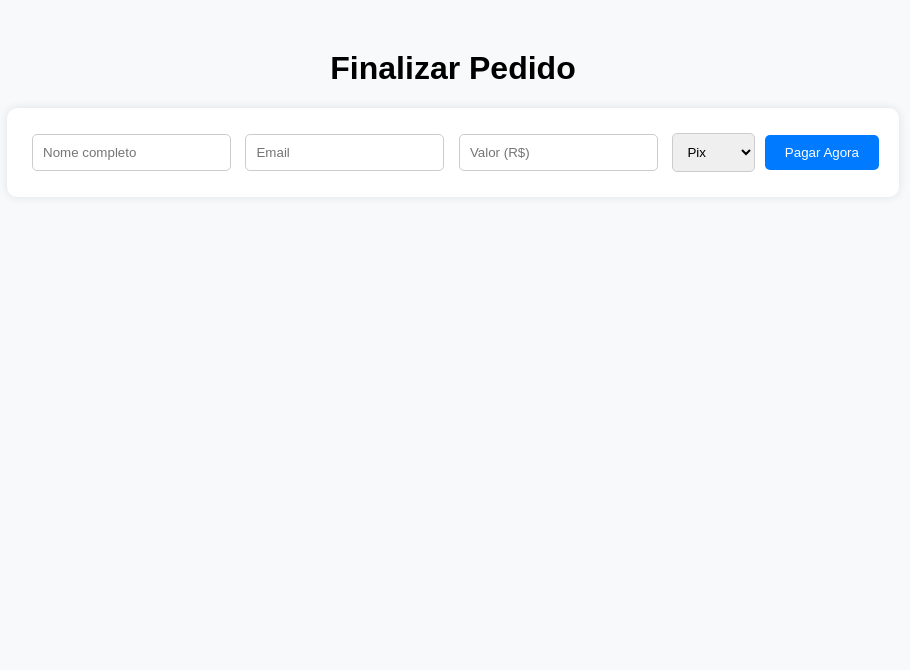
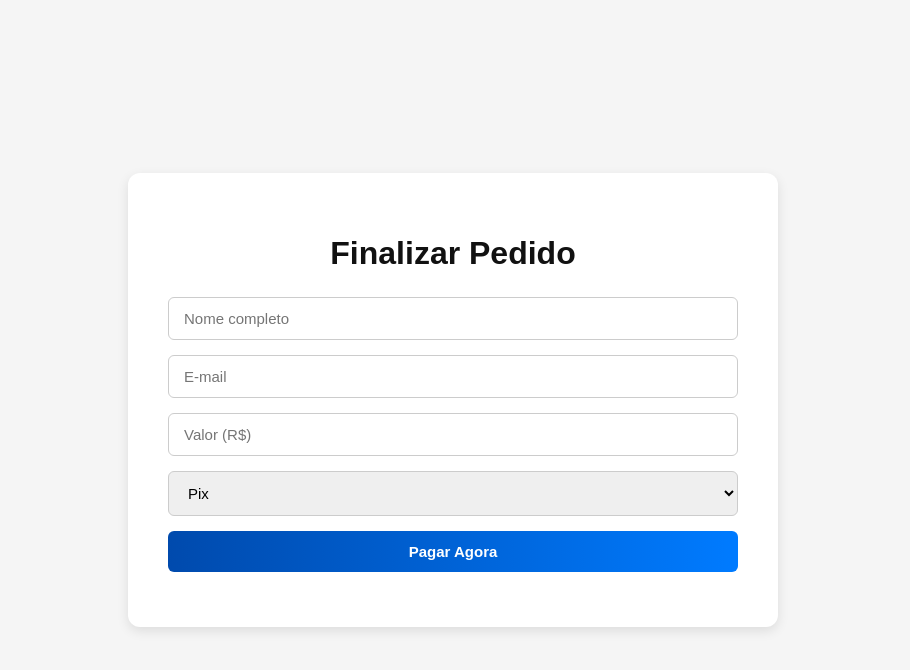
Before and after one commit to ViniciusRMesquita/checkout-arkama, a website: page index.html in a window 1280 px wide. Shown: the whole page, without its empty margins (187-1097 px from the left). Drawn offline with Linux system fonts and the light colour scheme.

Commit message:
Update index.html

```diff
--- a/index.html
+++ b/index.html
@@ -1,69 +1,100 @@
 <!DOCTYPE html>
-<html lang="pt-br">
+<html lang="pt-BR">
 <head>
   <meta charset="UTF-8" />
+  <meta name="viewport" content="width=device-width, initial-scale=1.0" />
   <title>Finalizar Pedido</title>
   <style>
+    * {
+      font-family: "Poppins", sans-serif;
+      box-sizing: border-box;
+    }
     body {
-        font-family: Arial, sans-serif;
-        background: #f8f9fa;
+      background-color: #f5f5f5;
+      display: flex;
+      align-items: center;
+      justify-content: center;
+      height: 100vh;
+      margin: 0;
+    }
+    .container {
+      background-color: white;
+      border-radius: 12px;
+      box-shadow: 0 4px 12px rgba(0, 0, 0, 0.1);
+      padding: 40px;
+      width: 90%;
+      max-width: 650px;
       text-align: center;
-        margin-top: 50px;
+    }
+    h1 {
+      color: #111;
+      margin-bottom: 25px;
     }
     form {
-        display: inline-block;
-        background: #fff;
-        padding: 20px;
-        border-radius: 10px;
-        box-shadow: 0 0 10px rgba(0, 0, 0, 0.1);
+      display: grid;
+      gap: 15px;
     }
-      input,
-      select {
-        margin: 5px;
-        padding: 10px;
-        border-radius: 5px;
+    input, select, button {
+      padding: 12px 15px;
+      border-radius: 6px;
       border: 1px solid #ccc;
+      font-size: 15px;
+      width: 100%;
     }
     button {
-        background: #007bff;
+      background: linear-gradient(90deg, #004aad, #007bff);
       color: white;
-        padding: 10px 20px;
+      font-weight: bold;
+      cursor: pointer;
       border: none;
-        border-radius: 5px;
-        cursor: pointer;
+      transition: 0.3s;
     }
     button:hover {
-        background: #0056b3;
+      background: linear-gradient(90deg, #003b8a, #006ae0);
     }
     .mensagem {
-        margin-top: 20px;
+      margin-top: 15px;
+      font-size: 15px;
+    }
+    .erro {
+      color: #d32f2f;
+    }
+    .sucesso {
+      color: #2e7d32;
     }
   </style>
 </head>
 <body>
+  <div class="container">
     <h1>Finalizar Pedido</h1>
-    <form id="checkoutForm">
-      <input type="text" name="nome" placeholder="Nome completo" required />
-      <input type="email" name="email" placeholder="Email" required />
-      <input type="number" name="valor" placeholder="Valor (R$)" required />
-      <select name="metodo" required>
-        <option value="Pix">Pix</option>
-        <option value="Cartao">Cartão</option>
+    <form id="form-pagamento">
+      <input type="text" id="nome" placeholder="Nome completo" required />
+      <input type="email" id="email" placeholder="E-mail" required />
+      <input type="number" step="0.01" id="valor" placeholder="Valor (R$)" required />
+      <select id="formaPagamento" required>
+        <option value="pix">Pix</option>
+        <option value="credit_card">Cartão de Crédito</option>
       </select>
       <button type="submit">Pagar Agora</button>
     </form>
-
-    <div class="mensagem" id="mensagem"></div>
+    <div id="mensagem" class="mensagem"></div>
+  </div>
 
   <script>
-      document
-        .getElementById("checkoutForm")
-        .addEventListener("submit", async (e) => {
+    const form = document.getElementById("form-pagamento");
+    const mensagem = document.getElementById("mensagem");
+
+    form.addEventListener("submit", async (e) => {
       e.preventDefault();
-          const form = e.target;
-          const dados = Object.fromEntries(new FormData(form));
-          const msg = document.getElementById("mensagem");
-          msg.textContent = "Processando pagamento...";
+      mensagem.textContent = "Processando pagamento...";
+      mensagem.className = "mensagem";
+
+      const dados = {
+        nome: document.getElementById("nome").value,
+        email: document.getElementById("email").value,
+        valor: document.getElementById("valor").value,
+        formaPagamento: document.getElementById("formaPagamento").value,
+      };
 
       try {
         const resposta = await fetch("/api/pagar", {
@@ -71,17 +102,20 @@
           headers: { "Content-Type": "application/json" },
           body: JSON.stringify(dados),
         });
-            const json = await resposta.json();
 
-            if (json.sucesso) {
-              msg.innerHTML = `<b>✅ Pagamento criado com sucesso!</b><br>ID: ${json.pagamento.id}`;
+        const resultado = await resposta.json();
+
+        if (!resposta.ok) {
+          mensagem.textContent = `❌ Falha: ${resultado.erro || "Erro ao criar pagamento"}`;
+          mensagem.classList.add("erro");
         } else {
-              msg.innerHTML = `<b style="color:red;">❌ Falha:</b> ${
-                json.erro || json.detalhe
-              }`;
+          mensagem.textContent = "✅ Pagamento criado com sucesso!";
+          mensagem.classList.add("sucesso");
+          console.log("Resposta da API:", resultado);
         }
       } catch (erro) {
-            msg.innerHTML = `<b style="color:red;">❌ Erro inesperado:</b> ${erro.message}`;
+        mensagem.textContent = "❌ Erro ao conectar com o servidor.";
+        mensagem.classList.add("erro");
       }
     });
   </script>
```
Lines whose indentation alone changed are shown as unchanged.
